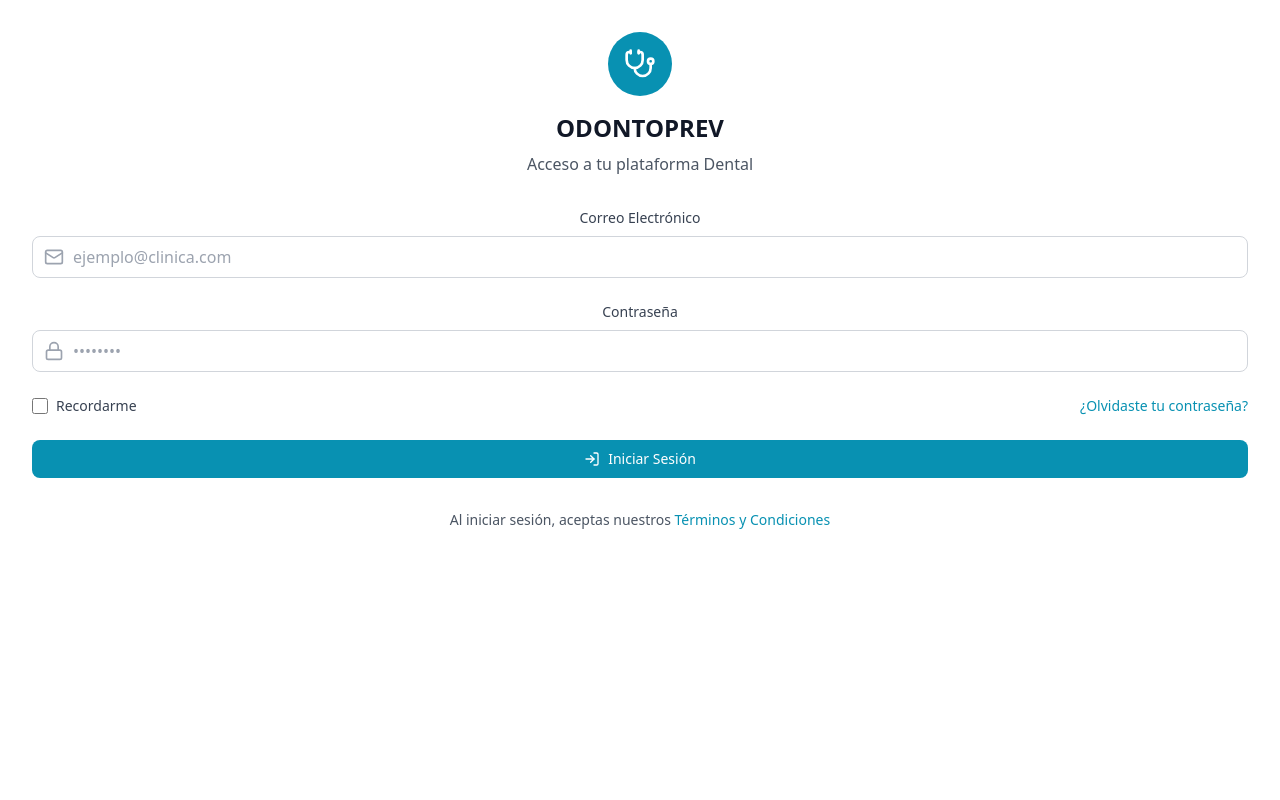
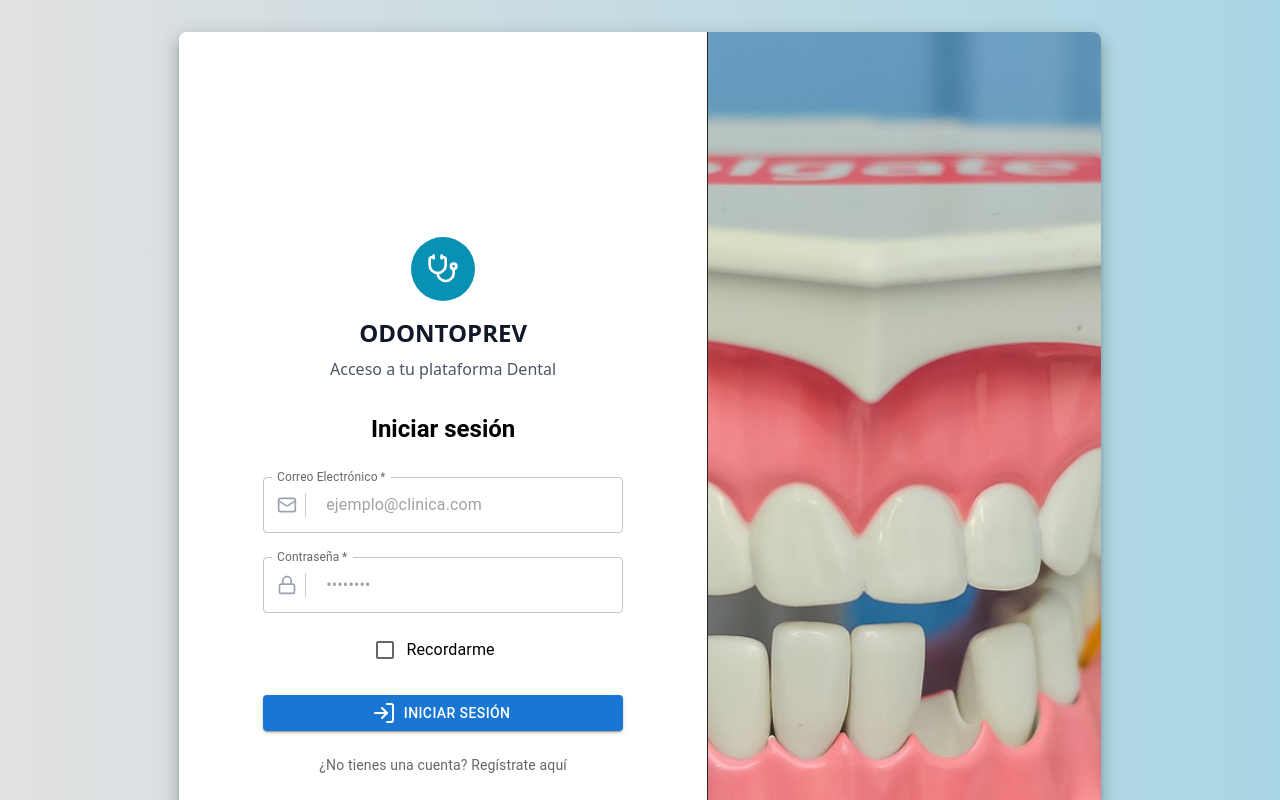
Before and after one commit to JSGGY/ODONTOPREV, a React (Vite) app: page / in a window 1280 px wide. Shown: the top 800 px of the page. Built offline with nearby package versions, Linux system fonts and the light colour scheme.

Commit message:
Add: Front-login

```diff
--- a/src/App.tsx
+++ b/src/App.tsx
@@ -1,7 +1,7 @@
 import { createBrowserRouter, RouterProvider } from "react-router-dom";
 import './App.css'
 import RootLayout from "./pages/Root";
-import Login from "./pages/Login";
+import Login from "./pages/LoginPage";
 
 const router = createBrowserRouter([
   {
--- a/src/index.css
+++ b/src/index.css
@@ -8,8 +8,17 @@
   }
 }
 
-@layer utilities {
-  .bg-gradient-dental {
-    background-image: linear-gradient(to bottom right, #E0F7FA, #E1F5FE);
-  }
+/* index.css o tailwind.css */
+html, body {
+  height: 100%; /* Asegura que el body ocupe el 100% de la altura */
+  margin: 0;    /* Elimina márgenes por defecto */
+  background: linear-gradient(to right, #E1E1E1, #A9D6E5);
+
 }
+
+
+/* Para asegurar que el fondo gradiente se aplique correctamente */
+.bg-gradient-custom {
+  background-image: linear-gradient(to bottom right, #ffffff, #daf7b1);
+  height: 100%;  /* Asegura que el fondo ocupe toda la altura de la pantalla */
+}
--- a/src/pages/Login.tsx
+++ /dev/null
@@ -1,89 +0,0 @@
-import { useState } from 'react';
-import { Link } from 'react-router-dom';
-import { LockIcon, MailIcon, LogInIcon } from 'lucide-react'
-import { Logo } from '../components/Logo';
-import { Footer } from '../components/Footer';
-
-
-export function Login() {
-    const [email, setEmail] = useState('');
-    const [password, setPassword] = useState('');
-
-    const handleSubmit = (e: React.FormEvent) => {
-        e.preventDefault();
-        // Handle login logic here
-    };
-
-    return (
-        <>
-            <Logo/>
-            <form onSubmit={handleSubmit} className="space-y-6">
-                <div>
-                    <label className="block text-sm font-medium text-gray-700 mb-2">
-                        Correo Electrónico
-                    </label>
-                    <div className="relative">
-                        <div className="absolute inset-y-0 left-0 pl-3 flex items-center pointer-events-none">
-                            <MailIcon className="h-5 w-5 text-gray-400" />
-                        </div>
-                        <input
-                            type="email"
-                            value={email}
-                            onChange={(e) => setEmail(e.target.value)}
-                            className="block w-full pl-10 pr-3 py-2 border border-gray-300 rounded-lg focus:ring-2 focus:ring-cyan-500 focus:border-cyan-500"
-                            placeholder="ejemplo@clinica.com"
-                            required
-                        />
-                    </div>
-                </div>
-
-                <div>
-                    <label className="block text-sm font-medium text-gray-700 mb-2">
-                        Contraseña
-                    </label>
-                    <div className="relative">
-                        <div className="absolute inset-y-0 left-0 pl-3 flex items-center pointer-events-none">
-                            <LockIcon className="h-5 w-5 text-gray-400" />
-                        </div>
-                        <input
-                            type="password"
-                            value={password}
-                            onChange={(e) => setPassword(e.target.value)}
-                            className="block w-full pl-10 pr-3 py-2 border border-gray-300 rounded-lg focus:ring-2 focus:ring-cyan-500 focus:border-cyan-500"
-                            placeholder="••••••••"
-                            required
-                        />
-                    </div>
-                </div>
-
-                <div className="flex items-center justify-between">
-                    <div className="flex items-center">
-                        <input
-                            id="remember-me"
-                            type="checkbox"
-                            className="h-4 w-4 text-cyan-600 focus:ring-cyan-500 border-gray-300 rounded"
-                        />
-                        <label htmlFor="remember-me" className="ml-2 block text-sm text-gray-700">
-                            Recordarme
-                        </label>
-                    </div>
-                    <Link to="/forgot-password" className="text-sm font-medium text-cyan-600 hover:text-cyan-500">
-                        ¿Olvidaste tu contraseña?
-                    </Link>
-                </div>
-
-                <button
-                    type="submit"
-                    className="w-full flex items-center justify-center gap-2 px-4 py-2 border border-transparent text-sm font-medium rounded-lg text-white bg-cyan-600 hover:bg-cyan-700 focus:outline-none focus:ring-2 focus:ring-offset-2 focus:ring-cyan-500 transition-colors"
-                >
-                    <LogInIcon className="w-4 h-4" />
-                    Iniciar Sesión
-                </button>
-            </form>
-            <Footer />
-        </>
-    )
-}
-
-
-export default Login;
--- /dev/null
+++ b/src/pages/LoginPage.tsx
@@ -0,0 +1,168 @@
+import React, { useState } from 'react';
+import { Button, TextField, Checkbox, FormControlLabel, Typography, Box, Container, InputAdornment } from '@mui/material';
+import { LogInIcon, MailIcon, LockIcon } from 'lucide-react';
+import { Logo } from '../components/Logo';
+import { Footer } from '../components/Footer';
+import loginImage from '../assets/mouth-1437426_1280.jpg';
+
+export function Login() {
+  const [email, setEmail] = useState('');
+  const [password, setPassword] = useState('');
+  const [error, setError] = useState('');
+
+  const handleSubmit = (e) => {
+    e.preventDefault();
+    if (!email || !password) {
+      setError('Por favor ingrese todos los campos');
+      return;
+    }
+    if (!/\S+@\S+\.\S+/.test(email)) {
+      setError('Por favor ingrese un correo electrónico válido');
+      return;
+    }
+    setError('');
+    console.log('Formulario enviado', { email, password });
+  };
+
+  return (
+    <Container
+      maxWidth="lg"
+      sx={{
+        minHeight: '100vh',
+        display: 'flex',
+        alignItems: 'center',
+        justifyContent: 'center',
+        padding: 0,
+      }}
+    >
+      <Box
+        sx={{
+          display: 'flex',
+          flexDirection: { xs: 'column', md: 'row' },
+          width: { xs: '100%', sm: '90%', md: '80%' },
+          height: { xs: 'auto', md: '125vh' },
+          boxShadow: 10,
+          borderRadius: 2,
+          overflow: 'hidden',
+        }}
+      >
+        {/* Formulario */}
+        <Box
+          sx={{
+            width: { xs: '100%', md: '60%' },
+            padding: { xs: 3, sm: 5 },
+            display: 'flex',
+            flexDirection: 'column',
+            alignItems: 'center',
+            justifyContent: 'center',
+            backgroundColor: 'white',
+          }}
+        >
+          <Logo />
+          <Typography variant="h5" sx={{ marginBottom: 2, fontWeight: 'bold', fontFamily: 'Roboto, sans-serif' }}>
+            Iniciar sesión
+          </Typography>
+          <form onSubmit={handleSubmit} style={{ width: '100%', maxWidth: '360px' }}>
+            {/* Campo de Correo Electrónico */}
+            <TextField
+              label="Correo Electrónico"
+              variant="outlined"
+              fullWidth
+              margin="normal"
+              value={email}
+              onChange={(e) => setEmail(e.target.value)}
+              error={!!error}
+              helperText={error && 'Correo no válido'}
+              placeholder=" ejemplo@clinica.com"
+              required
+              InputProps={{
+                startAdornment: (
+                  <InputAdornment position="start">
+                    <Box sx={{ display: 'flex', alignItems: 'center' }}>
+                      <MailIcon className="h-5 w-5 text-gray-400" />
+                      <Box component="span" sx={{ mx: 1, borderLeft: '1px solid #ccc', height: '24px' }} />
+                    </Box>
+                  </InputAdornment>
+                ),
+              }}
+            />
+
+            {/* Campo de Contraseña */}
+            <TextField
+              label="Contraseña"
+              type="password"
+              variant="outlined"
+              fullWidth
+              margin="normal"
+              value={password}
+              onChange={(e) => setPassword(e.target.value)}
+              placeholder=" ••••••••"
+              required
+              InputProps={{
+                startAdornment: (
+                  <InputAdornment position="start">
+                    <Box sx={{ display: 'flex', alignItems: 'center' }}>
+                      <LockIcon className="h-5 w-5 text-gray-400" />
+                      <Box component="span" sx={{ mx: 1, borderLeft: '1px solid #ccc', height: '24px' }} />
+                    </Box>
+                  </InputAdornment>
+                ),
+              }}
+            />
+
+            {/* Mensaje de error */}
+            {error && (
+              <Typography color="error" variant="body2" align="center" sx={{ marginTop: 1 }}>
+                {error}
+              </Typography>
+            )}
+
+            {/* Recordarme */}
+            <FormControlLabel control={<Checkbox />} label="Recordarme" sx={{ marginY: 1 }} />
+
+            {/* Botón de iniciar sesión */}
+            <Button
+              type="submit"
+              variant="contained"
+              color="primary"
+              fullWidth
+              sx={{ marginTop: 2 }}
+              startIcon={<LogInIcon />}
+            >
+              Iniciar Sesión
+            </Button>
+          </form>
+
+          {/* Mensaje adicional abajo */}
+          <Typography variant="body2" color="textSecondary" align="center" sx={{ marginTop: 3 }}>
+            ¿No tienes una cuenta? <a href="/register">Regístrate aquí</a>
+          </Typography>
+
+          <Footer />
+        </Box>
+
+        {/* Esthetic Line Divider */}
+        <Box
+          sx={{
+            width: '1.2px',
+            backgroundColor: '#292323',
+            marginX: 0.00,
+          }}
+        />
+
+        {/* Imagen */}
+        <Box
+          sx={{
+            width: { xs: '100%', md: '45%' },
+            height: { xs: '200px', md: '100%' },
+            backgroundImage: `url(${loginImage})`,
+            backgroundSize: 'cover',
+            backgroundPosition: 'center',
+          }}
+        />
+      </Box>
+    </Container>
+  );
+}
+
+export default Login;
--- a/src/pages/Root.tsx
+++ b/src/pages/Root.tsx
@@ -1,5 +1,5 @@
 import { Outlet } from "react-router-dom";
-import Login from "./Login";
+import Login from "./LoginPage";
 
 function RootLayout() {
   return (
--- a/tailwind.config.js
+++ b/tailwind.config.js
@@ -1,8 +1,9 @@
-/** @type {import('tailwindcss').Config} */
-export default {
-  content: ['./index.html', './src/**/*.{js,ts,jsx,tsx}'],
+module.exports = {
+  content: [
+    './src/**/*.{html,js,jsx,ts,tsx}', // Asegúrate de que Tailwind procese estos archivos
+  ],
   theme: {
     extend: {},
   },
   plugins: [],
-};
+}
```
Also changed, not shown: package.json (+7 -3 lines), src/assets/mouth-1437426_1280.jpg (added), 1 other file (tests, documents, lock files or other folders).
